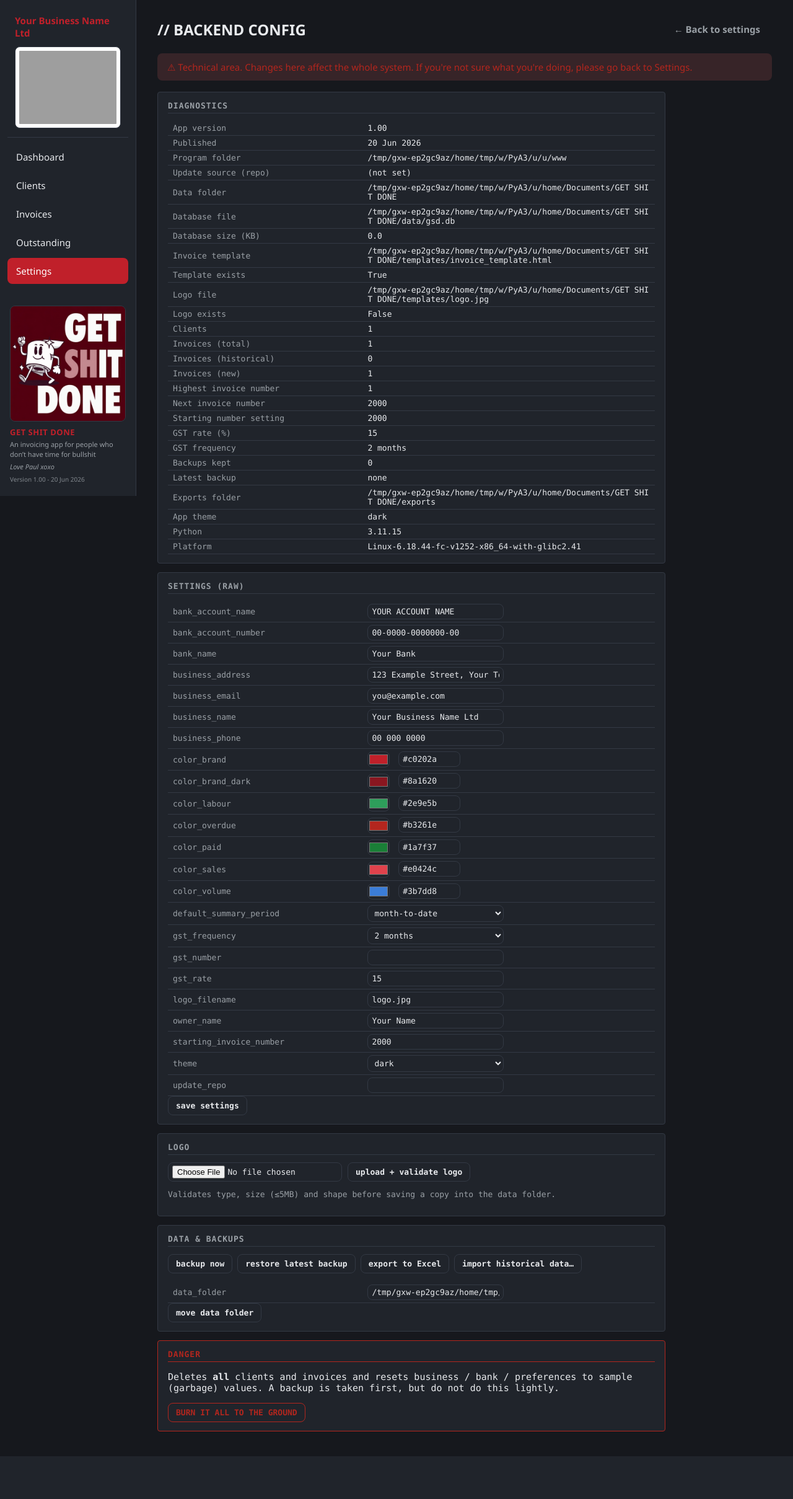
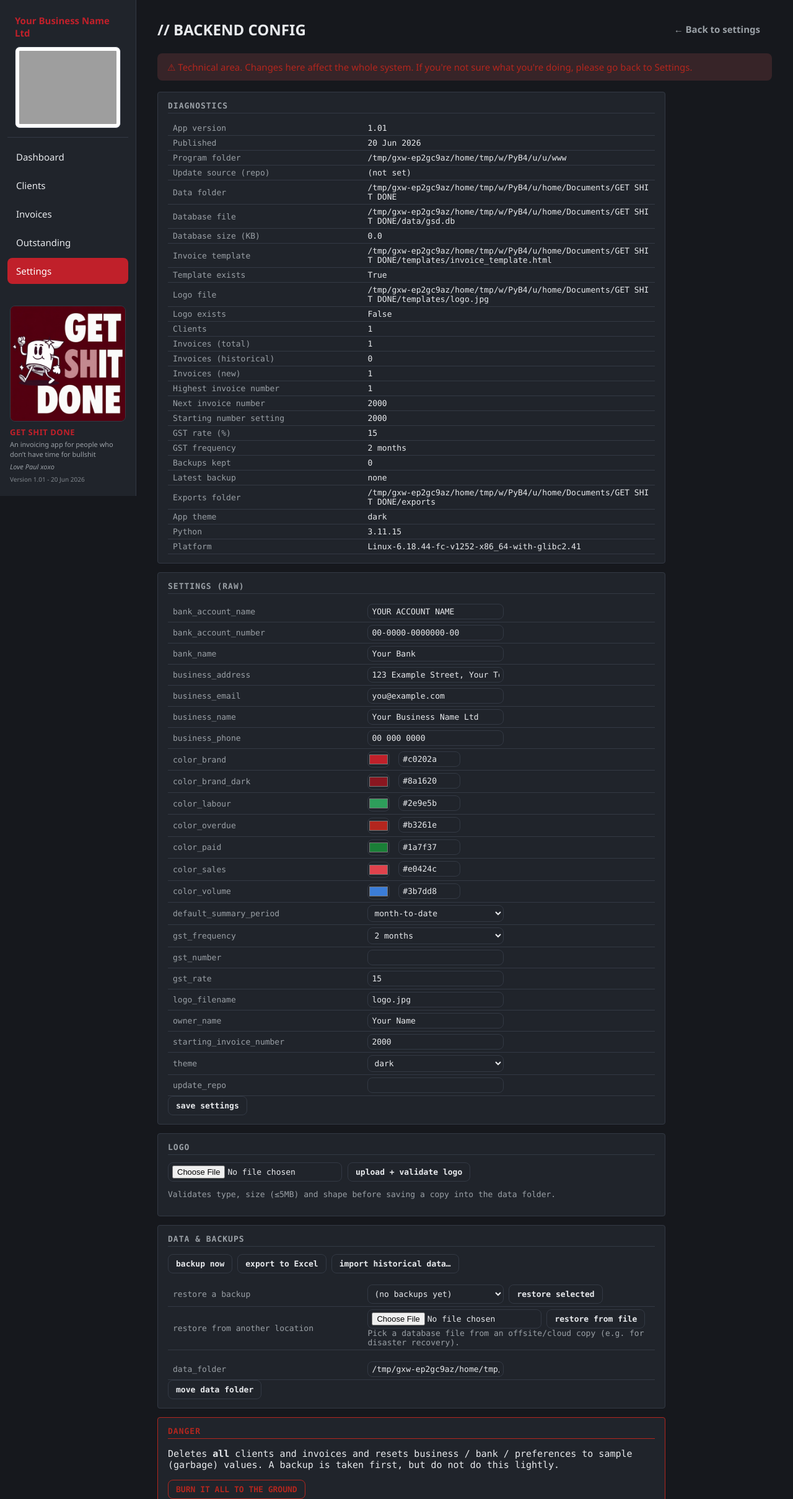
Before and after one commit to mrxsiv/getshitdone-invoicing, a Flask app: page /config/ in a window 1280 px wide. Shown: the top 2418 px of the page at 62% size. Before the commit the page ends 2349 px from the top, so only its background shows below. Run offline with Flask 3, Linux system fonts and the light colour scheme; data comes from the database, SQL or seed files in the repository; tables that the repository leaves empty hold one stand-in row (values such as "Sample post"); grey boxes are pictures that could not be loaded.

Commit message:
v1.01 — dashboard→outstanding link, aged debtors, backup restore picker
1. Dashboard unpaid/total cards link through to the Outstanding tab.
2. Outstanding shows an aged-debtors summary (0–7 / 7–31 / 2 months / 3 months+)
   with the total outstanding value.
3. Backend Config restore upgraded to a dropdown of on-disk backups plus
   restore-from-file (for offsite/disaster recovery); both confirm and take a
   safety backup first.

Co-Authored-By: Claude Opus 4.8 <noreply@anthropic.com>

```diff
--- a/app/backup.py
+++ b/app/backup.py
@@ -6,6 +6,7 @@ crash.
 """
 from __future__ import annotations
 
+import re
 import shutil
 from datetime import datetime
 
@@ -39,10 +40,53 @@ def latest_backup():
     return backups[-1] if backups else None
 
 
+def _label(name: str) -> str:
+    """gsd_20260620_153915_768.db -> '20 Jun 2026, 3:39 pm'."""
+    m = re.search(r"(\d{8})_(\d{6})", name)
+    if m:
+        try:
+            dt = datetime.strptime(m.group(1) + m.group(2), "%Y%m%d%H%M%S")
+            return dt.strftime("%d %b %Y, %I:%M %p")
+        except ValueError:
+            pass
+    return name
+
+
+def list_backups() -> list[dict]:
+    """Newest-first list of on-disk backups for the restore dropdown."""
+    out = []
+    for f in sorted(config.backups_dir().glob("gsd_*.db"), reverse=True):
+        out.append({"name": f.name, "label": _label(f.name),
+                    "size_kb": round(f.stat().st_size / 1024, 1)})
+    return out
+
+
+def _is_sqlite(path) -> bool:
+    try:
+        with open(path, "rb") as f:
+            return f.read(16).startswith(b"SQLite format 3")
+    except OSError:
+        return False
+
+
 def restore_latest() -> bool:
     """Restore the most recent backup over the live database."""
     latest = latest_backup()
-    if not latest:
+    return restore_file(latest) if latest else False
+
+
+def restore_named(name: str) -> bool:
+    """Restore a specific on-disk backup chosen by filename (no path traversal)."""
+    if name not in {b["name"] for b in list_backups()}:
         return False
-    shutil.copy2(latest, config.db_path())
+    return restore_file(config.backups_dir() / name)
+
+
+def restore_file(path) -> bool:
+    """Restore from any SQLite database file (e.g. an offsite copy). Backs up
+    the current database first so a wrong restore is itself recoverable."""
+    if not path or not _is_sqlite(path):
+        return False
+    backup_now("Before restore")
+    shutil.copy2(path, config.db_path())
     return True
--- a/app/blueprints/config_page.py
+++ b/app/blueprints/config_page.py
@@ -7,6 +7,7 @@ folder, and a final 'burn it all' reset.
 from __future__ import annotations
 
 import io
+import os
 import platform
 import sys
 
@@ -42,6 +43,7 @@ def index():
         settings=_settings_rows(),
         dropdowns=_DROPDOWNS,
         palette_warnings=palette.warnings(db.get_settings(), db.get_setting("theme", "dark")),
+        backups=backup.list_backups(),
         saved=request.args.get("saved"),
     )
 
@@ -116,8 +118,26 @@ def backup_now():
 
 @bp.route("/restore", methods=["POST"])
 def restore():
-    backup.restore_latest()
-    return redirect(url_for("config.index", saved="restore"))
+    name = (request.form.get("backup") or "").strip()
+    ok = backup.restore_named(name) if name else backup.restore_latest()
+    return redirect(url_for("config.index", saved="restore" if ok else "restore-fail"))
+
+
+@bp.route("/restore-file", methods=["POST"])
+def restore_from_file():
+    """Restore from a database file in another location (e.g. an offsite copy)."""
+    file = request.files.get("backup_file")
+    if not file or not file.filename:
+        return redirect(url_for("config.index", saved="restore-fail"))
+    import tempfile
+    tmp = os.path.join(tempfile.gettempdir(), "gsd_restore_upload.db")
+    file.save(tmp)
+    ok = backup.restore_file(tmp)
+    try:
+        os.remove(tmp)
+    except OSError:
+        pass
+    return redirect(url_for("config.index", saved="restore" if ok else "restore-bad"))
 
 
 @bp.route("/export", methods=["POST"])
--- a/app/version.py
+++ b/app/version.py
@@ -7,7 +7,7 @@ update automatically reports the new version.
 """
 from __future__ import annotations
 
-VERSION = "1.00"
+VERSION = "1.01"
 PUBLICATION_DATE = "20 Jun 2026"
 
 # GitHub repo to check for updates (owner/name). Overridable in Backend Config.
--- a/app/web/static/app.css
+++ b/app/web/static/app.css
@@ -120,6 +120,28 @@ h2 { font-size: 17px; margin: 0 0 12px; }
 }
 .stat-num { font-size: 30px; font-weight: 700; color: var(--brand-dk); }
 .stat-label { color: var(--muted); margin-top: 4px; }
+a.stat-link { text-decoration: none; color: inherit; transition: border-color .12s; }
+a.stat-link:hover { border-color: var(--brand); }
+
+/* ---- Aged debtors (Outstanding) ---- */
+.aged { display: flex; gap: 16px; align-items: stretch; margin-bottom: 20px; flex-wrap: wrap; }
+.aged-buckets { display: flex; gap: 12px; flex: 1; flex-wrap: wrap; }
+.aged-bucket {
+  flex: 1; min-width: 120px; background: var(--panel); border: 1px solid var(--line);
+  border-radius: var(--radius); box-shadow: var(--shadow); padding: 14px 16px;
+}
+.aged-bucket .aged-label { color: var(--muted); font-size: 13px; }
+.aged-bucket .aged-amt { font-size: 20px; font-weight: 700; margin-top: 4px; }
+.aged-bucket .aged-count { color: var(--muted); font-size: 12px; margin-top: 2px; }
+.aged-bucket.warm { border-color: var(--warn); }
+.aged-bucket.warm .aged-amt { color: var(--warn); }
+.aged-total {
+  min-width: 200px; background: var(--brand); color: var(--on-brand);
+  border-radius: var(--radius); box-shadow: var(--shadow); padding: 16px 20px;
+  display: flex; flex-direction: column; justify-content: center;
+}
+.aged-total .aged-total-label { font-size: 13px; opacity: .9; }
+.aged-total .aged-total-amt { font-size: 28px; font-weight: 800; margin-top: 4px; }
 
 /* ---- Tables ---- */
 .table { width: 100%; border-collapse: collapse; }
--- a/app/web/templates/config.html
+++ b/app/web/templates/config.html
@@ -9,7 +9,17 @@
 </div>
 
 <div class="notice notice-warn">&#9888; Technical area. Changes here affect the whole system. If you're not sure what you're doing, please go back to Settings.</div>
-{% if saved %}<div class="notice notice-ok">OK: {{ saved }}</div>{% endif %}
+{% if saved %}
+  {% set fail = saved in ['restore-fail', 'restore-bad', 'logo-bad', 'logo-none'] %}
+  {% set msgs = {
+    'settings':'Settings saved.', 'backup':'Backup taken.', 'restore':'Backup restored.',
+    'restore-fail':'Could not restore that backup.', 'restore-bad':'That file is not a valid database.',
+    'export':'Exported to Excel.', 'moved':'Data folder moved.', 'logo-ok':'Logo updated.',
+    'logo-bad':'That image could not be used (check type, size and shape).',
+    'logo-none':'No file was selected.', 'burned':'Everything was reset to sample values.'
+  } %}
+  <div class="notice {{ 'notice-error' if fail else 'notice-ok' }}">{{ msgs.get(saved, saved) }}</div>
+{% endif %}
 
 <div class="backend">
 
@@ -65,10 +75,37 @@
     <h2>data &amp; backups</h2>
     <div class="be-buttons">
       <form method="post" action="{{ url_for('config.backup_now') }}"><button class="btn" type="submit">backup now</button></form>
-      <form method="post" action="{{ url_for('config.restore') }}" onsubmit="return confirm('Restore the latest backup? Current data will be overwritten.');"><button class="btn" type="submit">restore latest backup</button></form>
       <form method="post" action="{{ url_for('config.export_excel') }}"><button class="btn" type="submit">export to Excel</button></form>
       <a class="btn" href="{{ url_for('config.import_historical') }}">import historical data&hellip;</a>
     </div>
+
+    <table class="kv" style="margin-top:14px;">
+      <tr>
+        <td class="k">restore a backup</td>
+        <td class="v">
+          <form method="post" action="{{ url_for('config.restore') }}" style="display:flex;gap:8px;flex-wrap:wrap;"
+                onsubmit="return confirm('Restore this backup? The current data will be overwritten (a safety backup is taken first).');">
+            <select name="backup">
+              {% for b in backups %}<option value="{{ b.name }}">{{ b.label }} ({{ b.size_kb }} KB)</option>{% endfor %}
+              {% if not backups %}<option value="">(no backups yet)</option>{% endif %}
+            </select>
+            <button class="btn" type="submit" {{ 'disabled' if not backups }}>restore selected</button>
+          </form>
+        </td>
+      </tr>
+      <tr>
+        <td class="k">restore from another location</td>
+        <td class="v">
+          <form method="post" action="{{ url_for('config.restore_from_file') }}" enctype="multipart/form-data"
+                style="display:flex;gap:8px;flex-wrap:wrap;"
+                onsubmit="return confirm('Restore from this file? The current data will be overwritten (a safety backup is taken first).');">
+            <input type="file" name="backup_file" accept=".db">
+            <button class="btn" type="submit">restore from file</button>
+          </form>
+          <div class="hint">Pick a database file from an offsite/cloud copy (e.g. for disaster recovery).</div>
+        </td>
+      </tr>
+    </table>
     <form method="post" action="{{ url_for('config.change_data_folder') }}" style="margin-top:14px;"
           onsubmit="return confirm('Move the data folder? Files will be copied to the new location.');">
       <table class="kv"><tr><td class="k">data_folder</td>
```
Also changed, not shown: app/blueprints/outstanding.py (+36 -0 lines), app/web/templates/dashboard.html (+6 -6 lines), app/web/templates/outstanding.html (+18 -0 lines).
